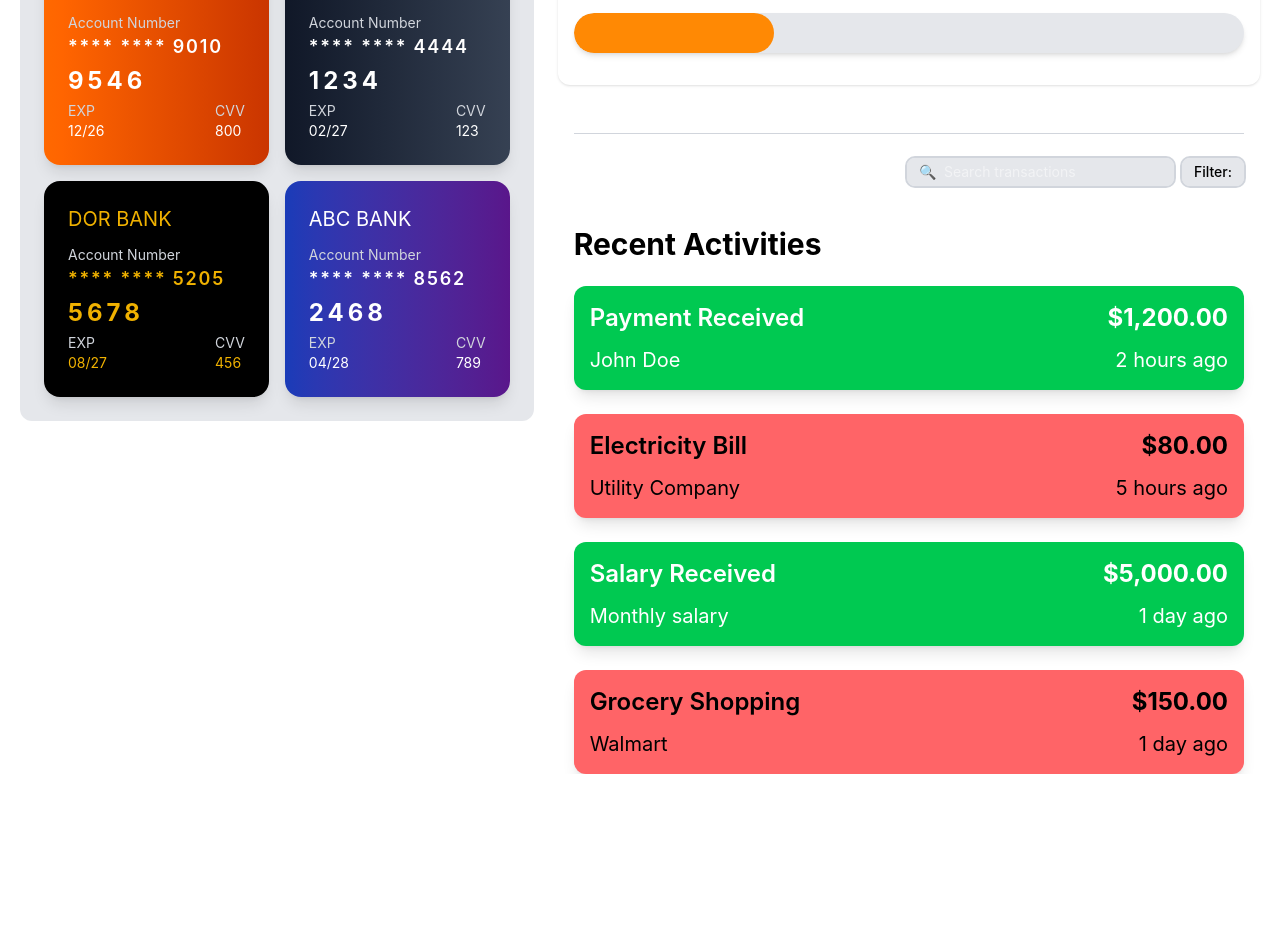
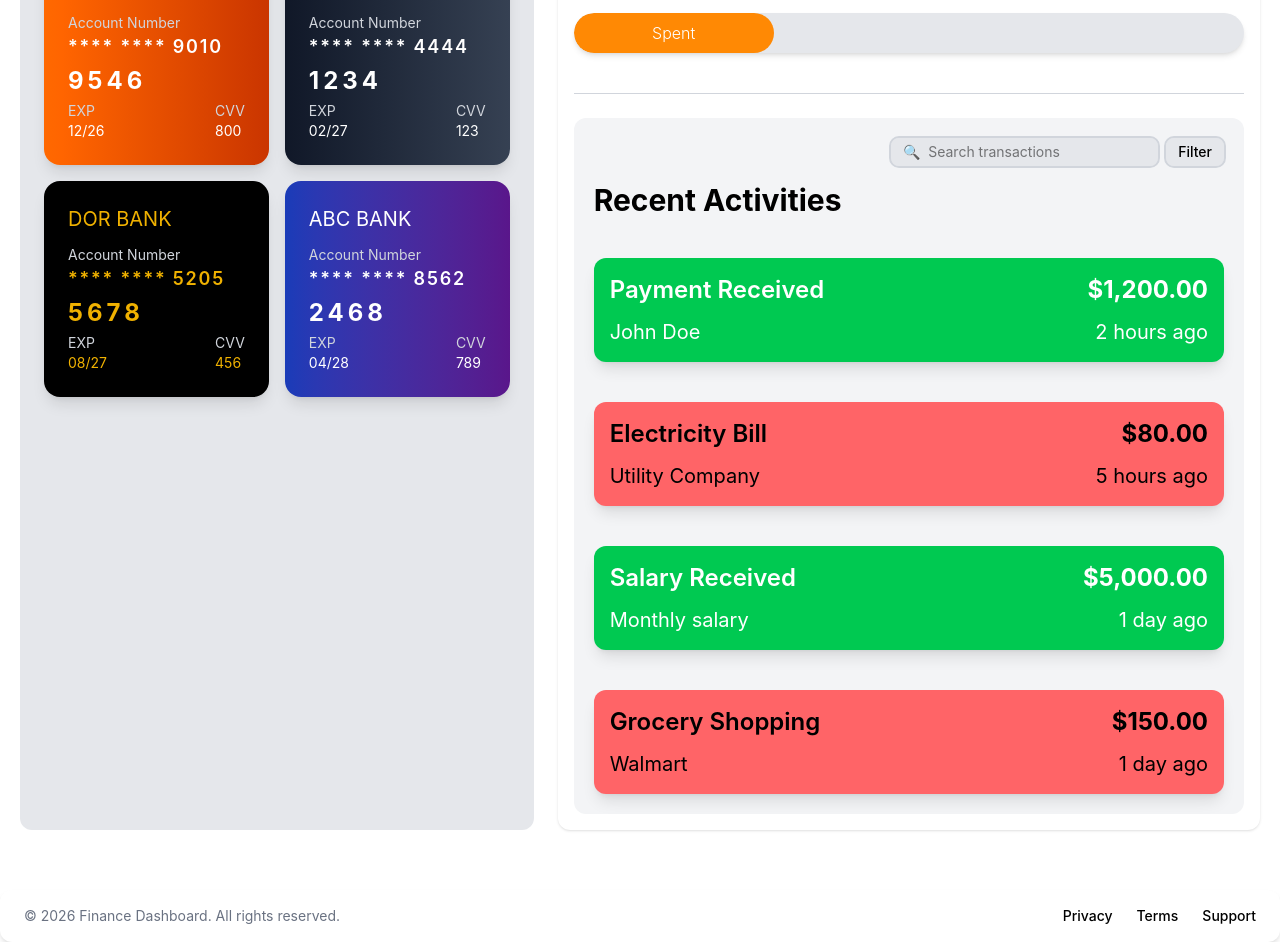
Before and after one commit to TusharJain86/webdev-ui, a React (Vite) app: page / in a window 1280 px wide. Shown: the part 760-1702 px from the top of the page. Before the commit the page ends 1534 px from the top, so only its background shows below. Built offline with nearby package versions, Linux system fonts and the light colour scheme.

Commit message:
final footer added

```diff
--- a/src/App.jsx
+++ b/src/App.jsx
@@ -6,6 +6,7 @@ import Navbar from './components/navbar'
 import './App.css'
 import Home from './pages/home'
 import Hero from './pages/hero'
+import Footer from './components/Footer'
 
 function App() {
   const [count, setCount] = useState(0)
@@ -15,6 +16,7 @@ function App() {
       <Navbar />
       <Hero />
       <Home />
+      <Footer />
     </>
   )
 }
--- /dev/null
+++ b/src/components/Footer.jsx
@@ -0,0 +1,35 @@
+import React from "react";
+
+const Footer = () => {
+  return (
+    <footer className="bg-white shadow-md mt-10 px-6 py-4 rounded-xl">
+
+      <div className="flex justify-between items-center flex-wrap gap-3">
+
+        {/* Left side */}
+        <p className="text-gray-500 text-sm">
+          © 2026 Finance Dashboard. All rights reserved.
+        </p>
+
+        {/* Right side links */}
+        <div className="flex gap-6 text-sm font-medium">
+          <a href="#" className="hover:text-orange-500 transition">
+            Privacy
+          </a>
+
+          <a href="#" className="hover:text-orange-500 transition">
+            Terms
+          </a>
+
+          <a href="#" className="hover:text-orange-500 transition">
+            Support
+          </a>
+        </div>
+
+      </div>
+
+    </footer>
+  );
+};
+
+export default Footer;
--- a/src/pages/home.jsx
+++ b/src/pages/home.jsx
@@ -1,59 +1,86 @@
 import React from 'react'
 import ATMCard from '../components/ATMCard';
 import Activity from '../components/Activity';
+import Footer from '../components/Footer';
 
 const Home = () => {
     return (
-        <div className='p-5 flex gap-6 px-5'>
+        // ✅ PAGE WRAPPER
+        <div className="min-h-screen flex flex-col">
+
+            {/* ===== MAIN CONTENT ===== */}
+            <div className='p-5 flex gap-6 px-5 flex-grow'>
+
+                {/* LEFT SIDE */}
                 <div className='w-153 bg-gray-200 rounded-xl p-6'>
                     <div className="grid grid-cols-2 gap-4 mt-5">
-                    <ATMCard className="bg-gradient-to-r from-orange-500 to-orange-700 text-white" status="NPM BANK" accountNumber="**** **** 9010" number="9546" expiry="12/26" cvv="800"></ATMCard>
-                    <ATMCard className="bg-gradient-to-r from-gray-900 to-gray-700 text-white" status="PIN BANK" accountNumber="**** **** 4444" number="1234" expiry="02/27" cvv="123"></ATMCard>
-                    <ATMCard className="bg-black text-yellow-500" status="DOR BANK" accountNumber="**** **** 5205" number="5678" expiry="08/27" cvv="456"></ATMCard>
-                    <ATMCard className="bg-gradient-to-r from-blue-800 to-purple-900 text-white" status="ABC BANK" accountNumber="**** **** 8562" number="2468" expiry="04/28" cvv="789"></ATMCard>
+                        <ATMCard className="bg-gradient-to-r from-orange-500 to-orange-700 text-white" status="NPM BANK" accountNumber="**** **** 9010" number="9546" expiry="12/26" cvv="800" />
+                        <ATMCard className="bg-gradient-to-r from-gray-900 to-gray-700 text-white" status="PIN BANK" accountNumber="**** **** 4444" number="1234" expiry="02/27" cvv="123" />
+                        <ATMCard className="bg-black text-yellow-500" status="DOR BANK" accountNumber="**** **** 5205" number="5678" expiry="08/27" cvv="456" />
+                        <ATMCard className="bg-gradient-to-r from-blue-800 to-purple-900 text-white" status="ABC BANK" accountNumber="**** **** 8562" number="2468" expiry="04/28" cvv="789" />
                     </div>
                 </div>
 
-            {/* CONTAINER BELOW */}
-            <div className="w-211 h-45 bg-white rounded-xl p-4 shadow ">
+                {/* RIGHT SIDE */}
+                <div className="w-211 bg-white rounded-xl p-4 shadow">
+
                     <div className='flex flex-col'>
                         <h2 className="font-bold text-3xl">MONTHLY SPENDING LIMIT</h2>
-                    <p className='mt-2 text-2xl'><span className='font-bold text-red-500'>$1500.00</span> spent out of <span className='font-bold text-green-500'>$8000.00</span></p>
+
+                        <p className='mt-2 text-2xl'>
+                            <span className='font-bold text-red-500'>$1500.00</span>
+                            {" "}spent out of{" "}
+                            <span className='font-bold text-green-500'>$8000.00</span>
+                        </p>
+
                         <div className='bg-gray-200 shadow-md mt-4 rounded-full h-10 overflow-hidden'>
                             <div className="bg-orange-400 h-10 w-50 rounded-full flex items-center justify-center">
-                            <p className="font-light text-orange-400 cursor-pointer hover:text-yellow-400 transition">Spent</p>
+                                <p className="font-light text-white">Spent</p>
                             </div>
                         </div>
                     </div>
 
                     {/* DIVIDER */}
-                    <div className="border-t border-gray-300 mt-20 my-6"></div>
+                    <div className="border-t border-gray-300 mt-10 my-6"></div>
 
-                    <div className="flex gap-2 justify-end">
-                        <div className="bg-gray-200 outline outline-2 outline-gray-300 text-white px-3 py-1 rounded-lg text-sm cursor-pointer">
+                    {/* ACTIVITIES */}
+                    <div className="bg-gray-100 rounded-xl p-5">
+
+                        <div className="flex gap-2 justify-end mb-4">
+                            <div className="bg-gray-200 outline outline-2 outline-gray-300 px-3 py-1 rounded-lg text-sm">
                                 🔍
-                                <input type="text" placeholder='Search transactions' className='bg-transparent focus:outline-none ml-2' />
+                                <input
+                                    type="text"
+                                    placeholder='Search transactions'
+                                    className='bg-transparent focus:outline-none ml-2'
+                                />
                             </div>
 
                             <div className="bg-gray-200 text-black px-3 py-1 rounded-lg font-medium outline outline-2 outline-gray-300 text-sm cursor-pointer">
-                                Filter:
+                                Filter
                             </div>
                         </div>
 
-                <div className='flex flex-col mt-10'>
-                    <h2 className="font-bold text-3xl">Recent Activities</h2>
-                    <Activity title="Payment Received" amount="$1,200.00" user="John Doe" time="2 hours ago" type="income"></Activity>
-                    <Activity title="Electricity Bill" amount="$80.00" user="Utility Company" time="5 hours ago" type="expense"></Activity>
-                    <Activity title="Salary Received" amount="$5,000.00" user="Monthly salary" time="1 day ago" type="income"></Activity>
-                    <Activity title="Grocery Shopping" amount="$150.00" user="Walmart" time="1 day ago" type="expense"></Activity>
+                        <h2 className="font-bold text-3xl mb-4">
+                            Recent Activities
+                        </h2>
+
+                        <div className="flex flex-col gap-4">
+                            <Activity title="Payment Received" amount="$1,200.00" user="John Doe" time="2 hours ago" type="income" />
+                            <Activity title="Electricity Bill" amount="$80.00" user="Utility Company" time="5 hours ago" type="expense" />
+                            <Activity title="Salary Received" amount="$5,000.00" user="Monthly salary" time="1 day ago" type="income" />
+                            <Activity title="Grocery Shopping" amount="$150.00" user="Walmart" time="1 day ago" type="expense" />
                         </div>
 
+                    </div>
 
                 </div>
+            </div>
+
 
 
         </div>
     );
 }
 
-export default Home
+export default Home;
```
Lines whose indentation alone changed are shown as unchanged.
